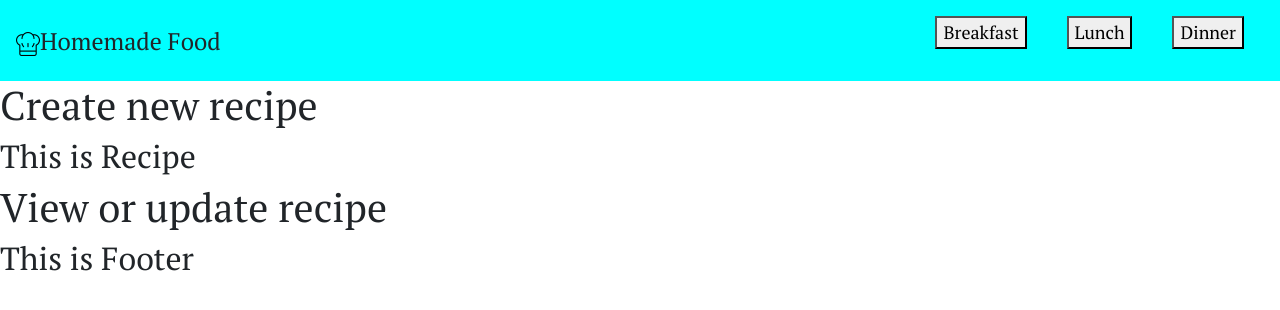
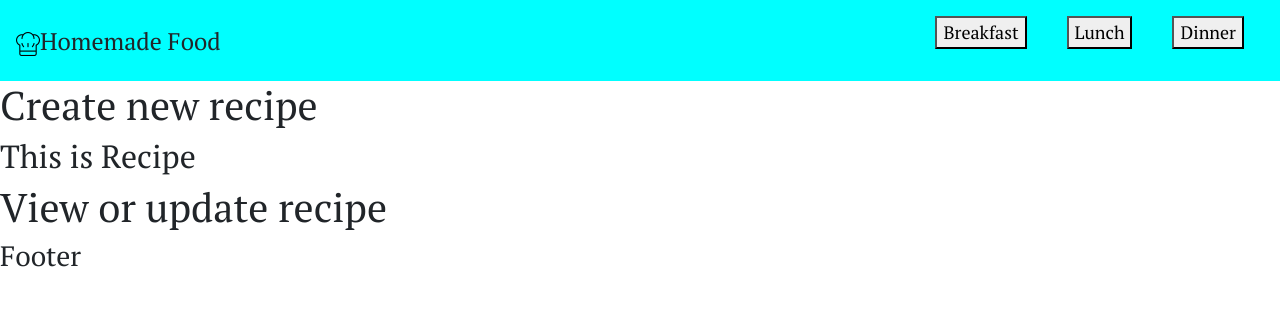
Before and after one commit to SvetlanaSurzhan/recipes-site, a React (Create React App) app in the folder ClientApp/: page / in a window 1280 px wide. Shown: the top 310 px of the page. Built offline with nearby package versions, Linux system fonts and the light colour scheme.

Commit message:
created footer

```diff
--- a/ClientApp/src/components/footer/Footer.js
+++ b/ClientApp/src/components/footer/Footer.js
@@ -1,10 +1,13 @@
 import React, { Component } from 'react';
+import './Footer.css';
 
 class Footer extends React.Component {
     render() {
         return (
             <div>
-                <h2>This is Footer</h2>
+                <footer className="nav-footer">
+                    <h3>Footer</h3>
+                </footer>
             </div>
         );
     }
```
